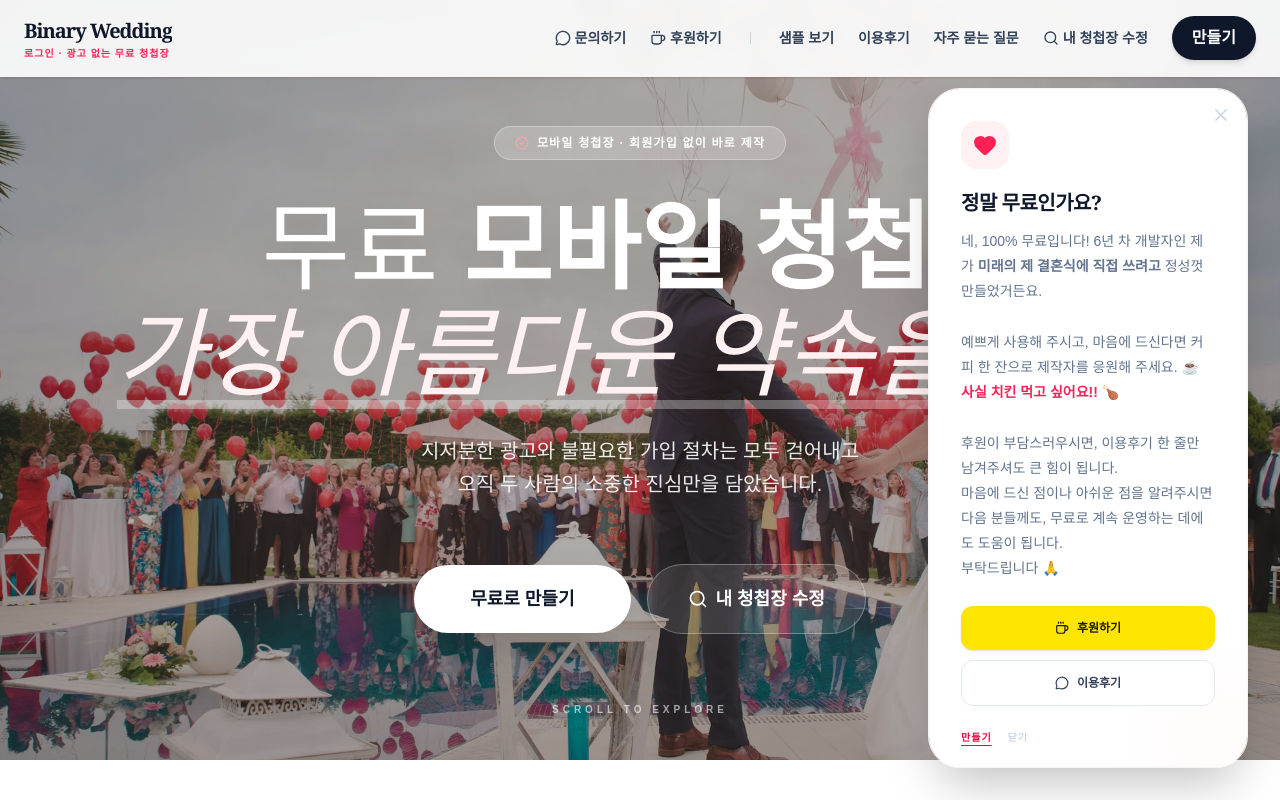
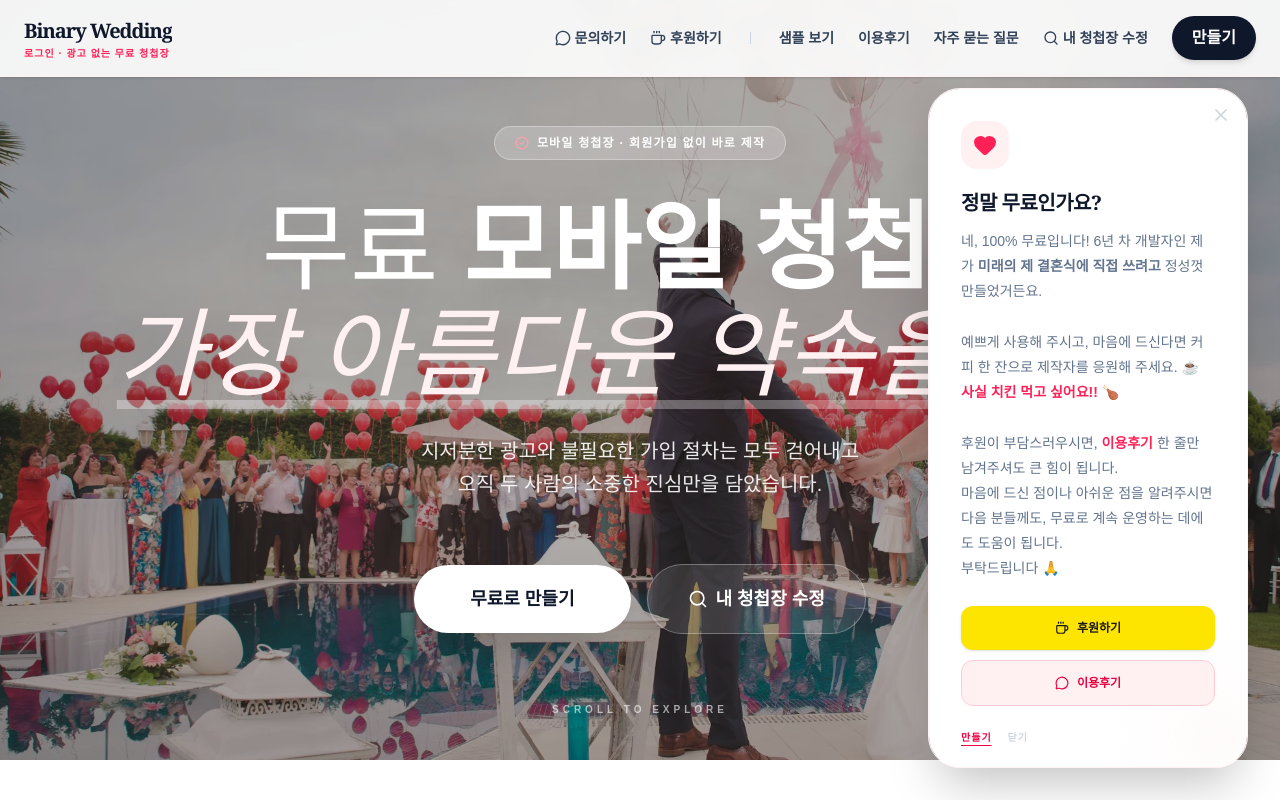
Before and after one commit to ljs14741/binary_wedding, a Next.js app: page / in a window 1280 px wide. Shown: the top 800 px of the page. Built offline with nearby package versions, Linux system fonts and the light colour scheme; no server answers; a web font is replaced by a local one.

Commit message:
이용후기 문구와 버튼에 포인트 색을 적용합니다.
Co-authored-by: Cursor <cursoragent@cursor.com>

```diff
--- a/components/SupportNudge.tsx
+++ b/components/SupportNudge.tsx
@@ -40,7 +40,8 @@ export default function SupportNudge({
                 <span className="font-bold text-rose-500">사실 치킨 먹고 싶어요!! 🍗</span>
                 <br />
                 <br />
-                후원이 부담스러우시면, 이용후기 한 줄만 남겨주셔도 큰 힘이 됩니다.
+                후원이 부담스러우시면,{" "}
+                <span className="font-bold text-rose-500">이용후기</span> 한 줄만 남겨주셔도 큰 힘이 됩니다.
                 <br />
                 마음에 드신 점이나 아쉬운 점을 알려주시면 다음 분들께도, 무료로 계속 운영하는 데에도 도움이 됩니다.
                 <br />
@@ -57,7 +58,7 @@ export default function SupportNudge({
                 </button>
                 <Link
                     href="/reviews"
-                    className="w-full py-3.5 bg-white text-slate-700 font-bold rounded-xl text-xs flex items-center justify-center gap-2 border border-slate-200 hover:bg-slate-50 active:scale-95 transition-all"
+                    className="w-full py-3.5 bg-rose-50 text-rose-600 font-black rounded-xl text-xs flex items-center justify-center gap-2 border border-rose-200 hover:bg-rose-100 active:scale-95 transition-all"
                 >
                     <MessageCircle size={14} /> 이용후기
                 </Link>
```
